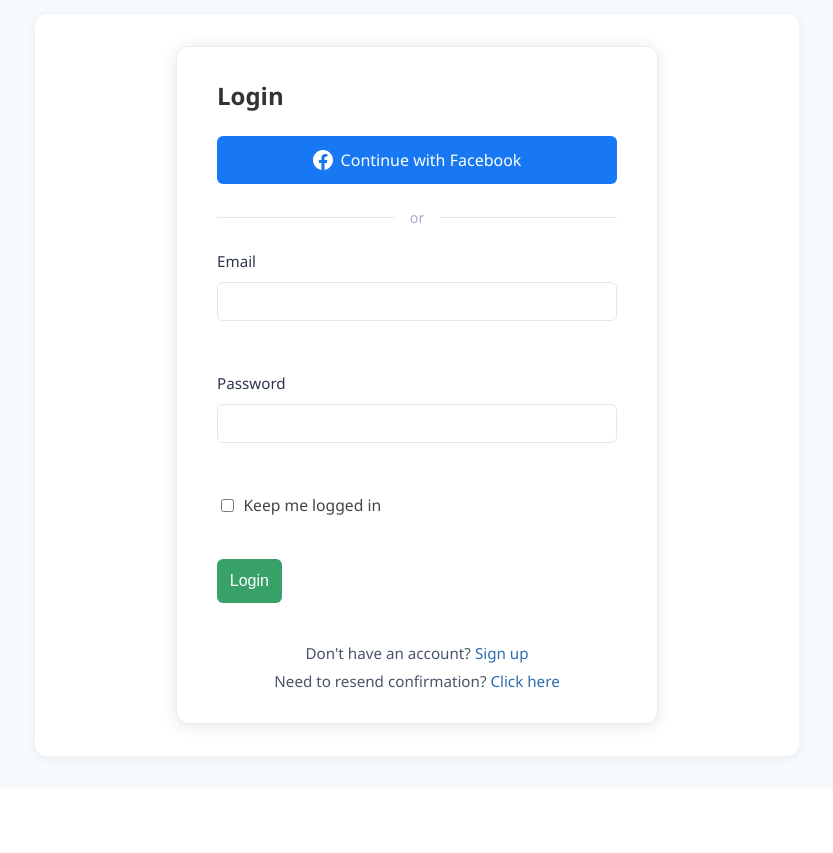
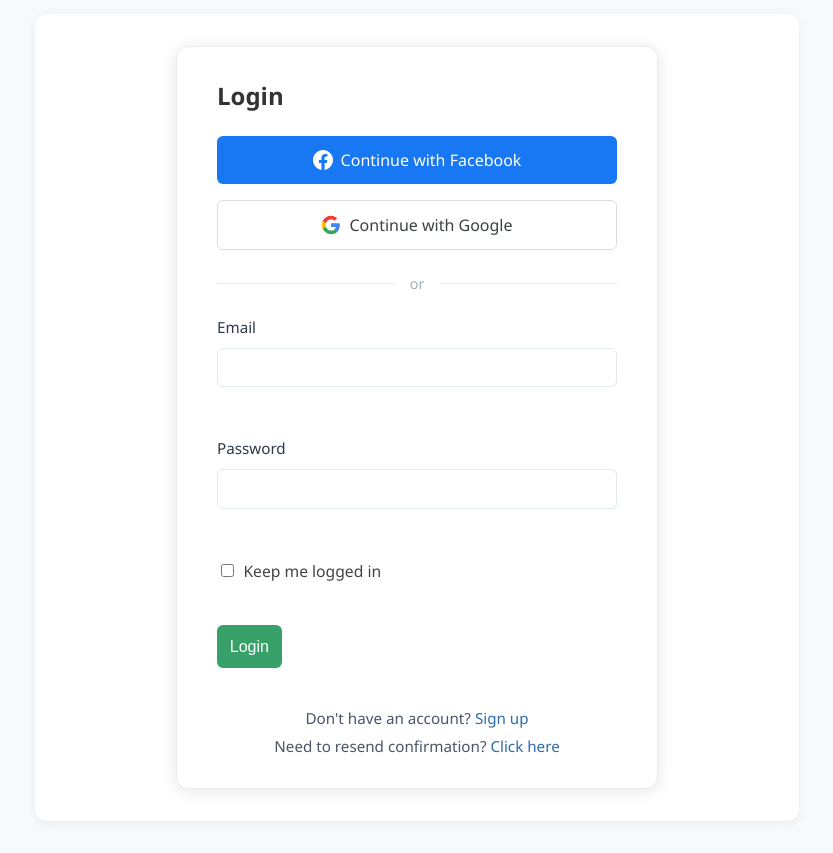
Before and after one commit to Treadgold/homeschool, a FastAPI app: page /login in a window 1280 px wide. Shown: the part 248-1101 px from the top of the page, without its empty margins (223-1056 px from the left). Before the commit the page ends 1009 px from the top, so only its background shows below. Run offline with FastAPI, Linux system fonts and the light colour scheme.

Commit message:
google OAuth working

```diff
--- a/app/main.py
+++ b/app/main.py
@@ -50,6 +50,19 @@ if config.facebook_oauth_enabled:
         },
     )
 
+if config.google_oauth_enabled:
+    oauth.register(
+        name='google',
+        client_id=config.GOOGLE_CLIENT_ID,
+        client_secret=config.GOOGLE_CLIENT_SECRET,
+        authorize_url='https://accounts.google.com/o/oauth2/v2/auth',
+        access_token_url='https://oauth2.googleapis.com/token',
+        jwks_uri='https://www.googleapis.com/oauth2/v3/certs',
+        client_kwargs={
+            'scope': 'openid email profile'
+        },
+    )
+
 # Configure logging
 logging.basicConfig(level=logging.DEBUG)
 
@@ -193,6 +206,8 @@ async def signup(request: Request, db: Session = Depends(get_db), email: str = F
         csrf_token = generate_csrf_token()
         if existing_user.auth_provider == 'facebook':
             return templates.TemplateResponse("signup.html", {"request": request, "error": "This email is already registered with Facebook. Please use 'Continue with Facebook' to log in.", "csrf_token": csrf_token})
+        elif existing_user.auth_provider == 'google':
+            return templates.TemplateResponse("signup.html", {"request": request, "error": "This email is already registered with Google. Please use 'Continue with Google' to log in.", "csrf_token": csrf_token})
         else:
             return templates.TemplateResponse("signup.html", {"request": request, "error": "Email already registered.", "csrf_token": csrf_token})
 
@@ -282,12 +297,21 @@ async def login(request: Request, db: Session = Depends(get_db), email: str = Fo
         csrf_token = generate_csrf_token()
         return templates.TemplateResponse("login.html", {"request": request, "error": "Invalid credentials.", "csrf_token": csrf_token})
 
-    # Check if this is a Facebook-only user
+        # Check if this is a Facebook-only user
     if user.auth_provider == 'facebook' and not user.hashed_password:
         csrf_token = generate_csrf_token()
         return templates.TemplateResponse("login.html", {
             "request": request,
             "error": "This account was created with Facebook. Please use 'Continue with Facebook' to log in.",
+            "csrf_token": csrf_token
+        })
+
+    # Check if this is a Google-only user
+    if user.auth_provider == 'google' and not user.hashed_password:
+        csrf_token = generate_csrf_token()
+        return templates.TemplateResponse("login.html", {
+            "request": request,
+            "error": "This account was created with Google. Please use 'Continue with Google' to log in.",
             "csrf_token": csrf_token
         })
 
@@ -326,17 +350,24 @@ async def health_check(db: Session = Depends(get_db)):
     except Exception as e:
         database_status = f"error: {e}"
 
-    # Test Facebook OAuth configuration
+    # Test OAuth configurations
     facebook_config = {
         "enabled": config.facebook_oauth_enabled,
         "client_id": config.FACEBOOK_CLIENT_ID[:10] + "..." if config.FACEBOOK_CLIENT_ID else None,
         "has_secret": bool(config.FACEBOOK_CLIENT_SECRET)
     }
 
+    google_config = {
+        "enabled": config.google_oauth_enabled,
+        "client_id": config.GOOGLE_CLIENT_ID[:10] + "..." if config.GOOGLE_CLIENT_ID else None,
+        "has_secret": bool(config.GOOGLE_CLIENT_SECRET)
+    }
+
     return {
         "status": "ok",
         "database": database_status,
-        "facebook_oauth": facebook_config
+        "facebook_oauth": facebook_config,
+        "google_oauth": google_config
     }
 
 @app.get("/debug/session")
@@ -525,6 +556,153 @@ async def facebook_callback(request: Request, db: Session = Depends(get_db)):
             "csrf_token": generate_csrf_token()
         })
 
+# Google OAuth Routes
+@app.get("/auth/google")
+async def google_login(request: Request):
+    print("Initiating Google login process")
+    if not config.google_oauth_enabled:
+        print("Google OAuth is not enabled")
+        return templates.TemplateResponse("login.html", {
+            "request": request,
+            "error": "Google login is not configured. Please set GOOGLE_CLIENT_ID and GOOGLE_CLIENT_SECRET environment variables.",
+            "csrf_token": generate_csrf_token()
+        })
+
+    try:
+        google = oauth.create_client('google')
+        redirect_uri = config.GOOGLE_REDIRECT_URI
+        print(f"Redirecting to Google with URI: {redirect_uri}")
+        return await google.authorize_redirect(request, redirect_uri)
+    except Exception as e:
+        print(f"Google OAuth initialization error: {e}")
+        return templates.TemplateResponse("login.html", {
+            "request": request,
+            "error": "Google login is temporarily unavailable. Please try again later or use email login.",
+            "csrf_token": generate_csrf_token()
+        })
+
+@app.get("/auth/google/callback")
+async def google_callback(request: Request, db: Session = Depends(get_db)):
+    print("Received Google OAuth callback")
+    if not config.google_oauth_enabled:
+        print("Google OAuth is not enabled")
+        return templates.TemplateResponse("login.html", {
+            "request": request,
+            "error": "Google login is not configured.",
+            "csrf_token": generate_csrf_token()
+        })
+
+    try:
+        google = oauth.create_client('google')
+
+        # Check for OAuth errors in the callback
+        if request.query_params.get('error'):
+            error_description = request.query_params.get('error_description', 'Google login failed')
+            print(f"Google OAuth error from callback: {request.query_params.get('error')}: {error_description}")
+            return templates.TemplateResponse("login.html", {
+                "request": request,
+                "error": "Google login was cancelled or failed. Please try again.",
+                "csrf_token": generate_csrf_token()
+            })
+
+        token = await google.authorize_access_token(request)
+        print(f"Google OAuth token received successfully: {token}")
+
+        # Get user info from Google (already parsed in token response)
+        google_user = token.get('userinfo')
+        if not google_user:
+            # Fallback: try to parse ID token manually
+            google_user = await google.parse_id_token(request, token['id_token'])
+        print(f"Google user data received: {google_user}")
+
+        if not google_user.get('email'):
+            print("Google account does not have a verified email address")
+            return templates.TemplateResponse("login.html", {
+                "request": request,
+                "error": "Google account must have a verified email address.",
+                "csrf_token": generate_csrf_token()
+            })
+
+        # Check if user exists by Google ID
+        try:
+            user = db.query(User).filter(User.google_id == google_user['sub']).first()
+            print(f"User found by Google ID: {user}")
+        except Exception as e:
+            if "does not exist" in str(e):
+                print("Database schema does not support Google ID, falling back to email lookup")
+                user = None
+            else:
+                raise
+
+        if not user:
+            # Check if user exists by email (to link accounts)
+            user = db.query(User).filter(User.email == google_user['email']).first()
+            if user:
+                print(f"User found by email: {user}")
+                # Link existing account to Google
+                try:
+                    user.google_id = google_user['sub']
+                    user.first_name = google_user.get('given_name')
+                    user.last_name = google_user.get('family_name')
+                    user.profile_picture_url = google_user.get('picture')
+                    if hasattr(user, 'auth_provider') and user.auth_provider == 'email':
+                        user.auth_provider = 'both'  # User has both email and Google auth
+                    print("Linked existing account to Google")
+                except AttributeError:
+                    print("Warning: Google fields not available in database schema. User logged in with existing account.")
+            else:
+                print("No existing user found, creating new user")
+                # Create new user
+                try:
+                    user = User(
+                        email=google_user['email'],
+                        google_id=google_user['sub'],
+                        first_name=google_user.get('given_name'),
+                        last_name=google_user.get('family_name'),
+                        profile_picture_url=google_user.get('picture'),
+                        auth_provider='google',
+                        email_confirmed=True  # Google emails are considered verified
+                    )
+                    print("New user created with Google fields")
+                except TypeError:
+                    # Schema doesn't have Google fields yet - create basic user
+                    user = User(
+                        email=google_user['email'],
+                        email_confirmed=True  # Google emails are considered verified
+                    )
+                    print("Warning: Created user without Google fields. Please run database migration.")
+                db.add(user)
+        else:
+            print("Updating existing Google user info")
+            # Update existing Google user info
+            try:
+                user.first_name = google_user.get('given_name')
+                user.last_name = google_user.get('family_name')
+                user.profile_picture_url = google_user.get('picture')
+            except AttributeError:
+                print("Warning: Google fields not available for update. Please run database migration.")
+
+        db.commit()
+        db.refresh(user)
+        print(f"User created/updated successfully: ID={user.id}, Email={user.email}")
+
+        # Create session token and store it server-side
+        session_token = create_session_cookie(user.id)
+        oauth_session_id = str(uuid.uuid4())
+        oauth_sessions[oauth_session_id] = user.id
+        print(f"Created OAuth session: {oauth_session_id} for user {user.id}")
+
+        # Redirect to a completion endpoint that will set the final session cookie
+        return RedirectResponse(url=f"/auth/complete?session_id={oauth_session_id}", status_code=HTTP_303_SEE_OTHER)
+
+    except Exception as e:
+        print(f"Google OAuth error: {e}")
+        return templates.TemplateResponse("login.html", {
+            "request": request,
+            "error": "Google login failed. Please try again.",
+            "csrf_token": generate_csrf_token()
+        })
+
 @app.get("/auth/complete")
 async def auth_complete(request: Request, session_id: str = Query(...)):
     """Complete the OAuth flow by setting the session cookie"""
@@ -547,6 +725,11 @@ async def auth_complete(request: Request, session_id: str = Query(...)):
     # Create the final session cookie
     session_token = create_session_cookie(user_id)
     response = RedirectResponse(url="/", status_code=HTTP_303_SEE_OTHER)
+
+    # Clear any existing session cookies first
+    response.delete_cookie(SESSION_COOKIE, path="/")
+
+    # Set the new session cookie
     response.set_cookie(
         SESSION_COOKIE,
         session_token,
@@ -645,12 +828,22 @@ def startup_tasks():
     # Check Facebook OAuth configuration with debug info
     print(f"🔍 Debug - Facebook Client ID: {config.FACEBOOK_CLIENT_ID[:10]}..." if config.FACEBOOK_CLIENT_ID else "🔍 Debug - Facebook Client ID: NOT SET")
     print(f"🔍 Debug - Facebook Secret: {'SET' if config.FACEBOOK_CLIENT_SECRET else 'NOT SET'}")
-    print(f"🔍 Debug - OAuth Enabled: {config.facebook_oauth_enabled}")
+    print(f"🔍 Debug - Facebook OAuth Enabled: {config.facebook_oauth_enabled}")
 
     if config.facebook_oauth_enabled:
         print("✅ Facebook OAuth is configured")
     else:
         print("⚠️  Facebook OAuth is not configured (missing FACEBOOK_CLIENT_ID or FACEBOOK_CLIENT_SECRET)")
+
+    # Check Google OAuth configuration with debug info
+    print(f"🔍 Debug - Google Client ID: {config.GOOGLE_CLIENT_ID[:10]}..." if config.GOOGLE_CLIENT_ID else "🔍 Debug - Google Client ID: NOT SET")
+    print(f"🔍 Debug - Google Secret: {'SET' if config.GOOGLE_CLIENT_SECRET else 'NOT SET'}")
+    print(f"🔍 Debug - Google OAuth Enabled: {config.google_oauth_enabled}")
+
+    if config.google_oauth_enabled:
+        print("✅ Google OAuth is configured")
+    else:
+        print("⚠️  Google OAuth is not configured (missing GOOGLE_CLIENT_ID or GOOGLE_CLIENT_SECRET)")
 
     create_test_users()
 
--- a/app/models.py
+++ b/app/models.py
@@ -36,10 +36,11 @@ class User(Base):
 
     # OAuth fields
     facebook_id = Column(String(50), unique=True, nullable=True, index=True)
+    google_id = Column(String(50), unique=True, nullable=True, index=True)
     first_name = Column(String(100), nullable=True)
     last_name = Column(String(100), nullable=True)
     profile_picture_url = Column(String(500), nullable=True)
-    auth_provider = Column(String(20), default='email')  # 'email', 'facebook'
+    auth_provider = Column(String(20), default='email')  # 'email', 'facebook', 'google'
 
     children = relationship("Child", back_populates="user")
 
--- a/app/templates/login.html
+++ b/app/templates/login.html
@@ -91,6 +91,28 @@
     .facebook-btn:hover {
         background: #166fe5;
     }
+    .google-btn {
+        background: #ffffff;
+        color: #3c4043;
+        padding: 0.8rem;
+        border: 1px solid #dadce0;
+        border-radius: 6px;
+        font-size: 1rem;
+        font-weight: 500;
+        cursor: pointer;
+        transition: background 0.2s, box-shadow 0.2s;
+        text-decoration: none;
+        text-align: center;
+        display: flex;
+        align-items: center;
+        justify-content: center;
+        gap: 0.5rem;
+        margin-bottom: 1rem;
+    }
+    .google-btn:hover {
+        background: #f8f9fa;
+        box-shadow: 0 1px 3px rgba(0,0,0,0.1);
+    }
     .oauth-divider {
         text-align: center;
         margin: 1.5rem 0;
@@ -143,6 +165,17 @@
             Continue with Facebook
         </a>
 
+        <!-- Google Login Button -->
+        <a href="/auth/google" class="google-btn">
+            <svg width="20" height="20" viewBox="0 0 24 24">
+                <path fill="#4285F4" d="M22.56 12.25c0-.78-.07-1.53-.2-2.25H12v4.26h5.92c-.26 1.37-1.04 2.53-2.21 3.31v2.77h3.57c2.08-1.92 3.28-4.74 3.28-8.09z"/>
+                <path fill="#34A853" d="M12 23c2.97 0 5.46-.98 7.28-2.66l-3.57-2.77c-.98.66-2.23 1.06-3.71 1.06-2.86 0-5.29-1.93-6.16-4.53H2.18v2.84C3.99 20.53 7.7 23 12 23z"/>
+                <path fill="#FBBC05" d="M5.84 14.09c-.22-.66-.35-1.36-.35-2.09s.13-1.43.35-2.09V7.07H2.18C1.43 8.55 1 10.22 1 12s.43 3.45 1.18 4.93l2.85-2.22.81-.62z"/>
+                <path fill="#EA4335" d="M12 5.38c1.62 0 3.06.56 4.21 1.64l3.15-3.15C17.45 2.09 14.97 1 12 1 7.7 1 3.99 3.47 2.18 7.07l3.66 2.84c.87-2.6 3.3-4.53 6.16-4.53z"/>
+            </svg>
+            Continue with Google
+        </a>
+
         <div class="oauth-divider">
             <span>or</span>
         </div>
```
Also changed, not shown: alembic/versions/cb23f7d414cd_google.py (added, +30 -0 lines), alembic/versions/d256eade3774_add_google_oauth_fields.py (added, +33 -0 lines), app/config.py (+9 -0 lines), 1 other file.
